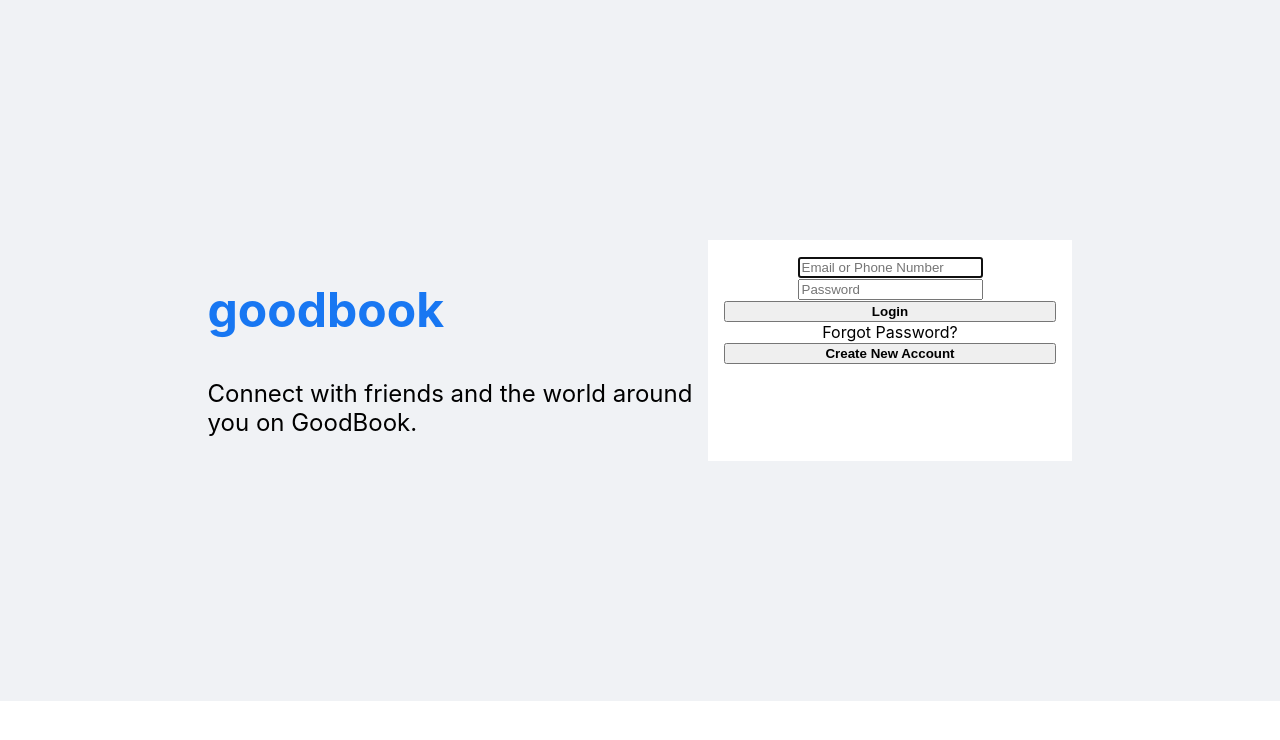
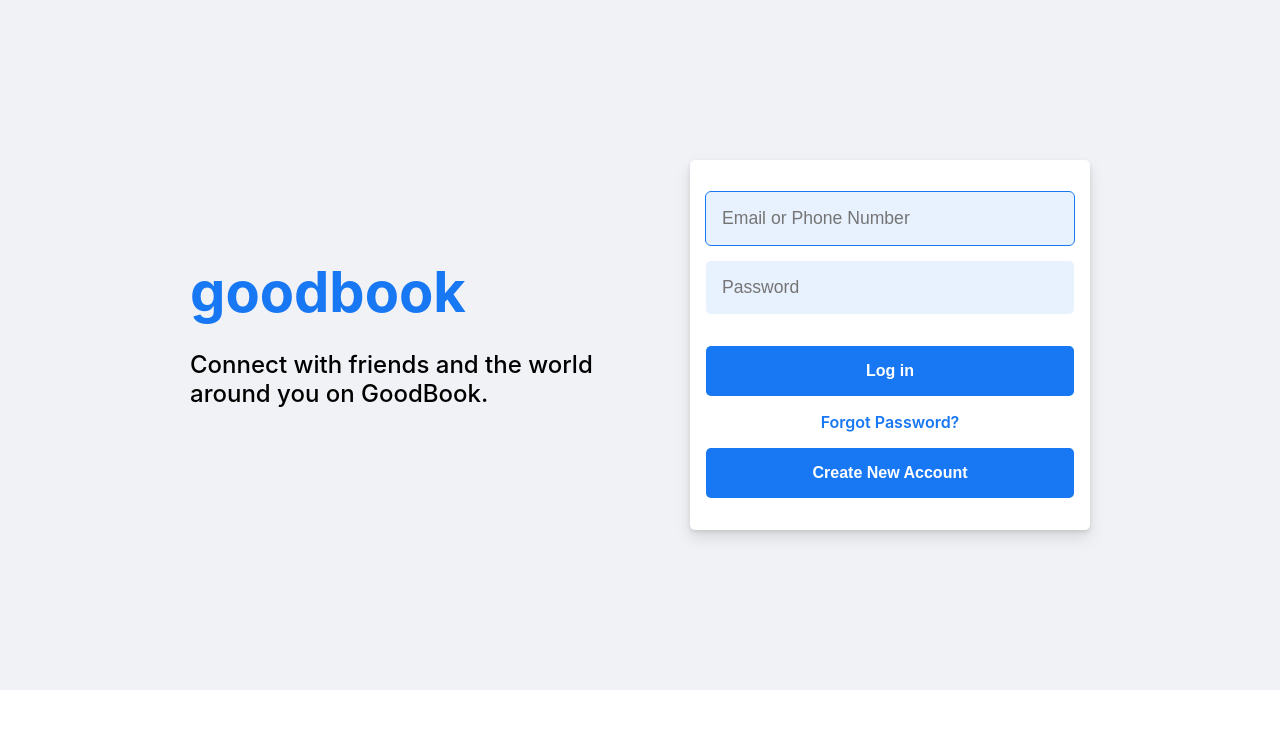
Before and after one commit to Naoto-110616/Goodbook_react-app, a React (Create React App) app in the folder goodbook-react/: page / in a window 1280 px wide. Shown: the top 740 px of the page. Built offline with nearby package versions, Linux system fonts and the light colour scheme.

Commit message:
update login page design

```diff
--- a/goodbook-react/src/App.js
+++ b/goodbook-react/src/App.js
@@ -1,4 +1,3 @@
-import logo from "./logo.svg";
 import Login from "./components/Login/Login";
 import "./App.css";
 
--- a/goodbook-react/src/components/Login/Login.js
+++ b/goodbook-react/src/components/Login/Login.js
@@ -29,9 +29,9 @@ const Login = () => {
 								placeholder: "Password",
 							}}
 						/>
-						<Button className={"login-button"}>Login</Button>
-						<a>Forgot Password?</a>
-						<Button className={"singup-button"}>Create New Account</Button>
+						<Button>Log in</Button>
+						<a href="">Forgot Password?</a>
+						<Button>Create New Account</Button>
 					</div>
 				</div>
 			</section>
--- a/goodbook-react/src/components/Login/Login.module.css
+++ b/goodbook-react/src/components/Login/Login.module.css
@@ -1,16 +1,27 @@
 .login {
 	background-color: #f0f2f5;
-	padding: 15rem 0;
+	padding: 10rem 0;
 }
 .login-wrap {
 	display: flex;
 	justify-content: center;
-	align-self: center;
+	align-items: center;
 }
 .login-left {
 	width: 500px;
 	font-size: 1.5rem;
 	text-align: left;
+}
+.login-left h1 {
+	font-size: 3.5rem;
+	margin: 0;
+}
+.login-left p {
+	width: 430px;
+	font-weight: 500;
+}
+.login-input {
+	width: 100%;
 }
 h1 {
 	color: #1877f2;
@@ -19,10 +30,16 @@ h1 {
 .login-right {
 	background-color: #fff;
 	padding: 1rem;
+	border-radius: 5px;
+	width: 400px;
+	box-sizing: border-box;
+	box-shadow: 0 2px 4px rgb(0 0 0 / 10%), 0 8px 16px rgb(0 0 0 / 10%);
 }
-.login-button {
-	background-color: #1877f2;
+.login-right a {
+	text-decoration: none;
+	color: #1877f2;
+	font-weight: 600;
 }
-.singup-button {
-	background-color: aqua;
+.login-right a:hover {
+	text-decoration: underline;
 }
--- a/goodbook-react/src/components/UI/Button.module.css
+++ b/goodbook-react/src/components/UI/Button.module.css
@@ -1,4 +1,17 @@
 .button {
 	width: 100%;
 	font-weight: 700;
+	padding: 1rem;
+	color: #fff;
+	border: none;
+	background-color: #1877f2;
+	font-size: 1rem;
+	margin: 1rem 0;
+	border-radius: 5px;
+	cursor: pointer;
+	transition: 0.5s;
 }
+.button:hover {
+	background-color: #0b61ca;
+	transition: 0.5s;
+}
--- a/goodbook-react/src/components/UI/Input.js
+++ b/goodbook-react/src/components/UI/Input.js
@@ -2,7 +2,7 @@ import classes from "./Input.module.css";
 
 const Input = (props) => {
 	return (
-		<div>
+		<div className={classes.input}>
 			{props.label && <label htmlFor={props.input.id}>{props.label}</label>}
 			<input className={props.className} {...props.input} />
 		</div>
--- a/goodbook-react/src/components/UI/Input.module.css
+++ b/goodbook-react/src/components/UI/Input.module.css
@@ -0,0 +1,15 @@
+.input {
+	margin: 1rem 0;
+}
+.input input {
+	font-size: 1.1rem;
+	width: 100%;
+	padding: 1rem;
+	background-color: #e8f1fe;
+	border-radius: 5px;
+	border: none;
+	box-sizing: border-box;
+}
+.input input:focus-visible {
+	outline: 1px solid #1877f2;
+}
```
